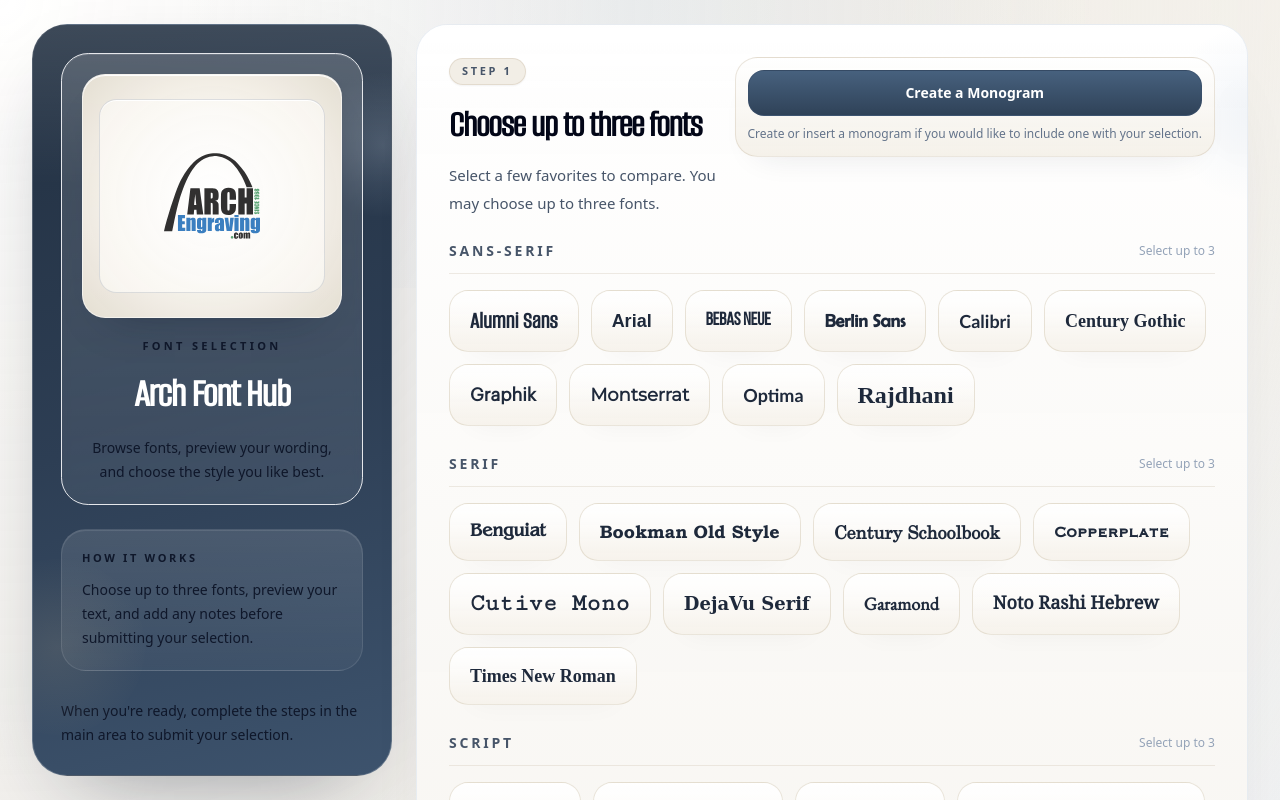
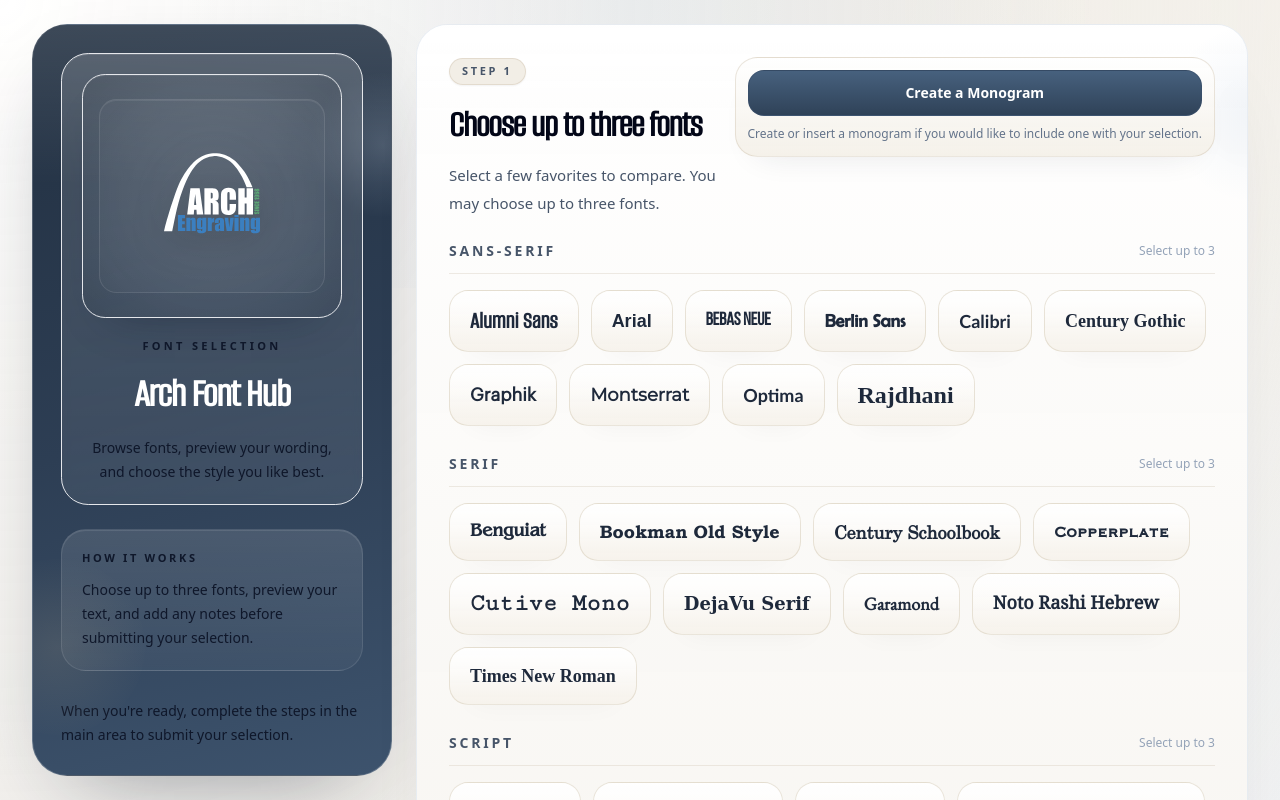
Before and after one commit to Arch-Tom/archfonthub, a React (Vite) app: page / in a window 1280 px wide. Shown: the top 800 px of the page. Built offline with nearby package versions, Linux system fonts and the light colour scheme; a web font is replaced by a local one.

Commit message:
Use white sidebar logo asset

```diff
--- a/src/App.jsx
+++ b/src/App.jsx
@@ -480,9 +480,9 @@ const App = () => {
               </div>
 
               <div className="relative rounded-[1.7rem] border border-white/12 bg-[linear-gradient(180deg,rgba(255,255,255,0.16),rgba(255,255,255,0.07))] p-5 shadow-[inset_0_1px_0_rgba(255,255,255,0.12)] backdrop-blur-sm">
-                <div className="rounded-[1.45rem] border border-white/55 bg-[radial-gradient(circle_at_center,rgba(255,255,255,1),rgba(248,244,236,0.98)_58%,rgba(235,228,215,0.96)_100%)] px-4 py-6 shadow-[0_22px_42px_-28px_rgba(15,23,42,0.38),inset_0_1px_0_rgba(255,255,255,0.95)]">
-                  <div className="rounded-[1.1rem] border border-[rgba(58,79,106,0.16)] bg-[radial-gradient(circle_at_center,rgba(255,255,255,0.98),rgba(248,245,239,0.94))] px-3 py-4 shadow-[inset_0_1px_0_rgba(255,255,255,0.95)]">
-                    <img src="/images/Arch Vector Logo.svg" alt="Arch Font Hub Logo" className="mx-auto h-36 w-36 object-contain drop-shadow-[0_6px_12px_rgba(255,255,255,0.38)] sm:h-40 sm:w-40" />
+                <div className="rounded-[1.45rem] border border-white/16 bg-[radial-gradient(circle_at_center,rgba(255,255,255,0.08),rgba(255,255,255,0.03)_62%,rgba(0,0,0,0.06)_100%)] px-4 py-6 shadow-[0_22px_42px_-28px_rgba(15,23,42,0.42),inset_0_1px_0_rgba(255,255,255,0.08)]">
+                  <div className="rounded-[1.1rem] border border-white/10 bg-[radial-gradient(circle_at_center,rgba(255,255,255,0.07),rgba(255,255,255,0.02))] px-3 py-4 shadow-[inset_0_1px_0_rgba(255,255,255,0.08)]">
+                    <img src="/images/Arch Vector Logo White.svg" alt="Arch Font Hub Logo" className="mx-auto h-36 w-36 object-contain drop-shadow-[0_8px_18px_rgba(0,0,0,0.22)] sm:h-40 sm:w-40" />
                   </div>
                 </div>
                 <div className="mt-5 text-center">
```
